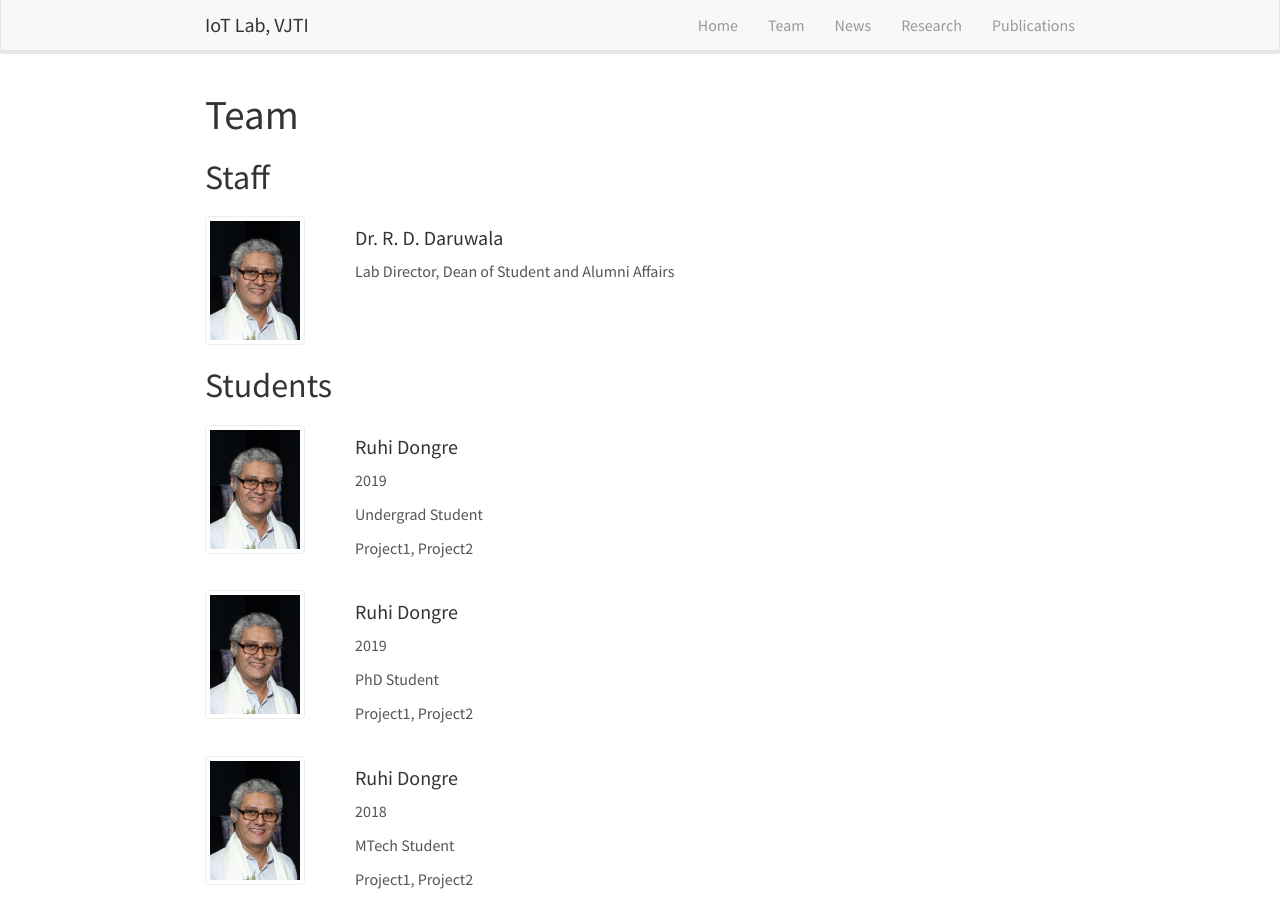
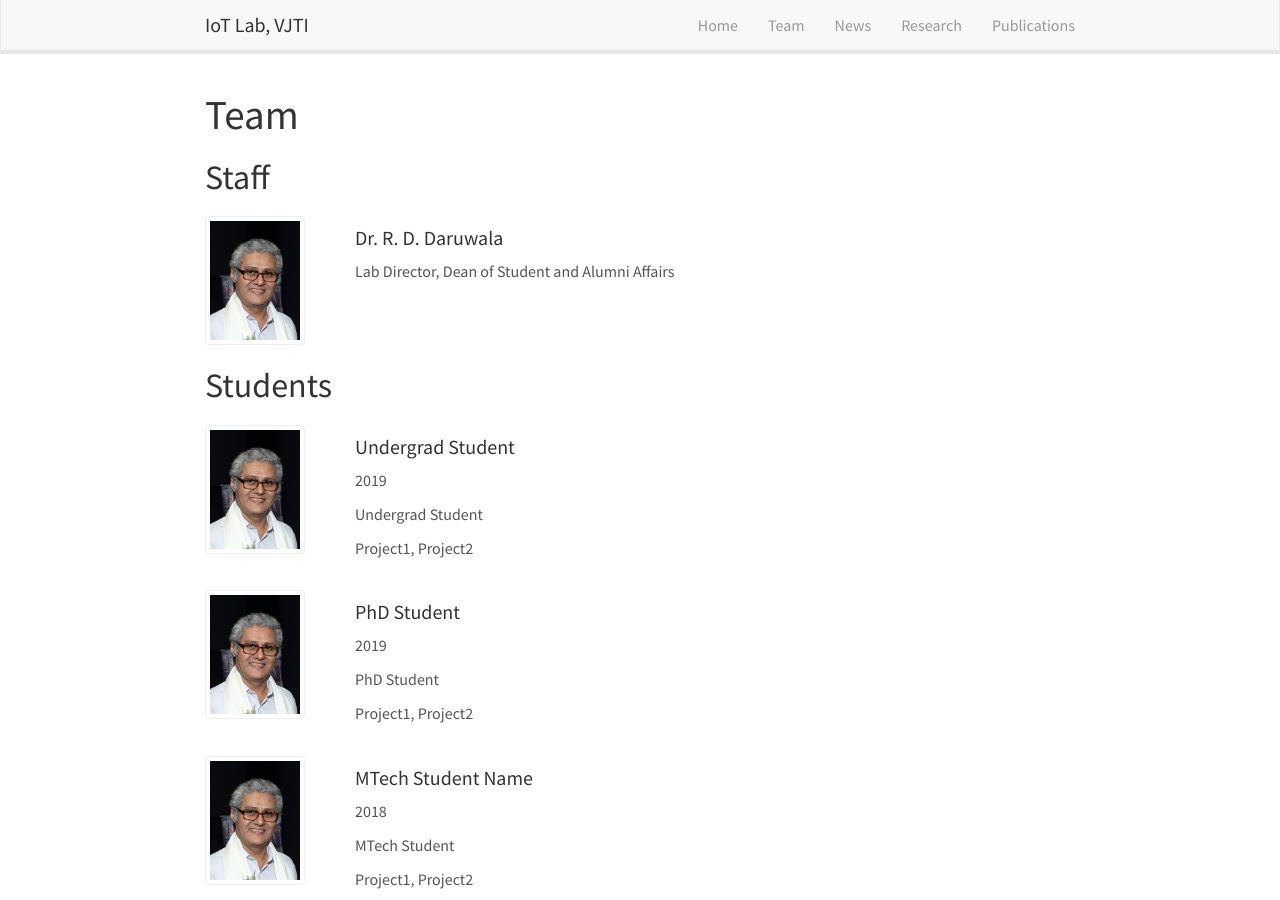
Before and after one commit to IoTLabVJTI/IoTLabVJTI.github.io, a Jekyll site: the page built from _pages/team/index.html, in a window 1280 px wide and 900 px high. Built offline with Jekyll 4.4.1, drawn with Linux system fonts in a browser that asks for light colours; nearby versions of some CDN libraries.

Commit message:
adding suggestions for sample names for sample students

```diff
--- a/_pages/team/_posts/2016-10-01-researcher-student-mtech-name.md
+++ b/_pages/team/_posts/2016-10-01-researcher-student-mtech-name.md
@@ -1,11 +1,11 @@
 ---
 layout: member
 category: student
-title: Ruhi Dongre
+title: MTech Student Name
 image: researcher.jpeg
 role: MTech Student
 batch: 2018
-permalink: 'team/researcher-name'
+permalink: 'team/MTech-Student-name'
 social:
     twitter: https://twitter.com/
     linkedin: https://www.linkedin.com/
--- a/_pages/team/_posts/2016-10-01-researcher-student-phd-name.md
+++ b/_pages/team/_posts/2016-10-01-researcher-student-phd-name.md
@@ -1,11 +1,11 @@
 ---
 layout: member
 category: student
-title: Ruhi Dongre
+title: PhD Student
 image: researcher.jpeg
 role: PhD Student
 batch: 2019
-permalink: 'team/researcher-name'
+permalink: 'team/PhD-Student-name'
 social:
     twitter: https://twitter.com/
     linkedin: https://www.linkedin.com/
--- a/_pages/team/_posts/2016-10-01-researcher-student-undergrad-name.md
+++ b/_pages/team/_posts/2016-10-01-researcher-student-undergrad-name.md
@@ -1,11 +1,11 @@
 ---
 layout: member
 category: student
-title: Ruhi Dongre
+title: Undergrad Student
 image: researcher.jpeg
 role: Undergrad Student
 batch: 2019
-permalink: 'team/researcher-name'
+permalink: 'team/Undergrad Student-name'
 social:
     twitter: https://twitter.com/
     linkedin: https://www.linkedin.com/
```
